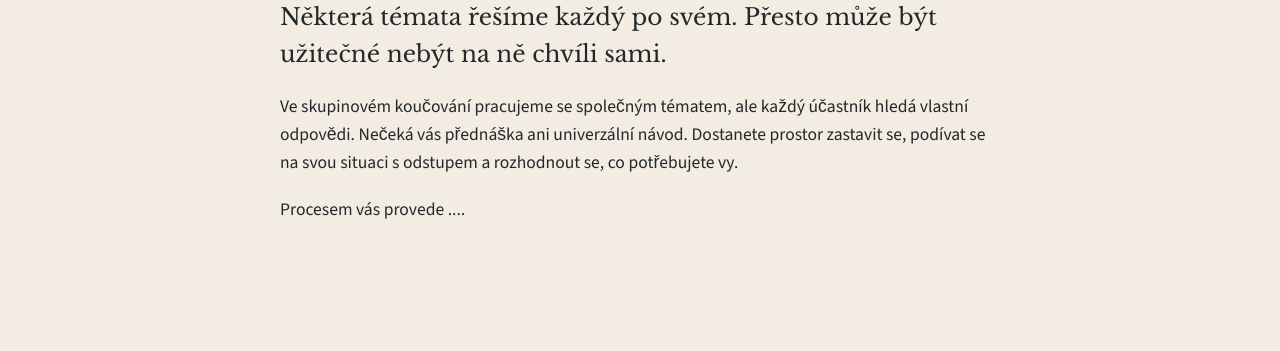
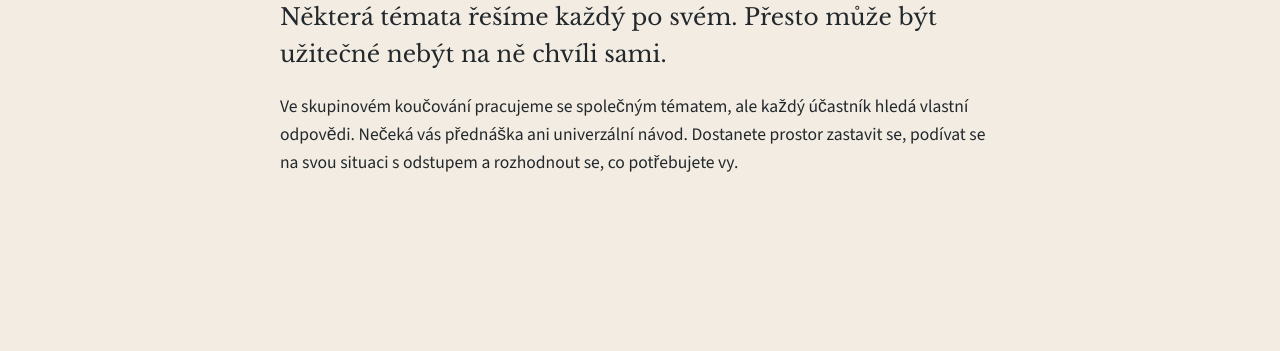
Before and after one commit to chovancovak/silane, an Eleventy site: page skupiny.html in a window 1280 px wide. Shown: the part 449-800 px from the top of the page. Built offline with nearby package versions, Linux system fonts and the light colour scheme; Eleventy itself is replaced by a stand-in of ours; files that its build step writes are made by us from their sources.

```diff
--- a/skupiny.html
+++ b/skupiny.html
@@ -31,9 +31,7 @@ code: skupiny
     Dostanete prostor zastavit se, podívat se na svou situaci
     s odstupem a rozhodnout se, co potřebujete vy.
   </p>
-  <p class="groups-intro__text">
-    Procesem vás provede ....
-  </p>
+
 
 </section>
 
```
